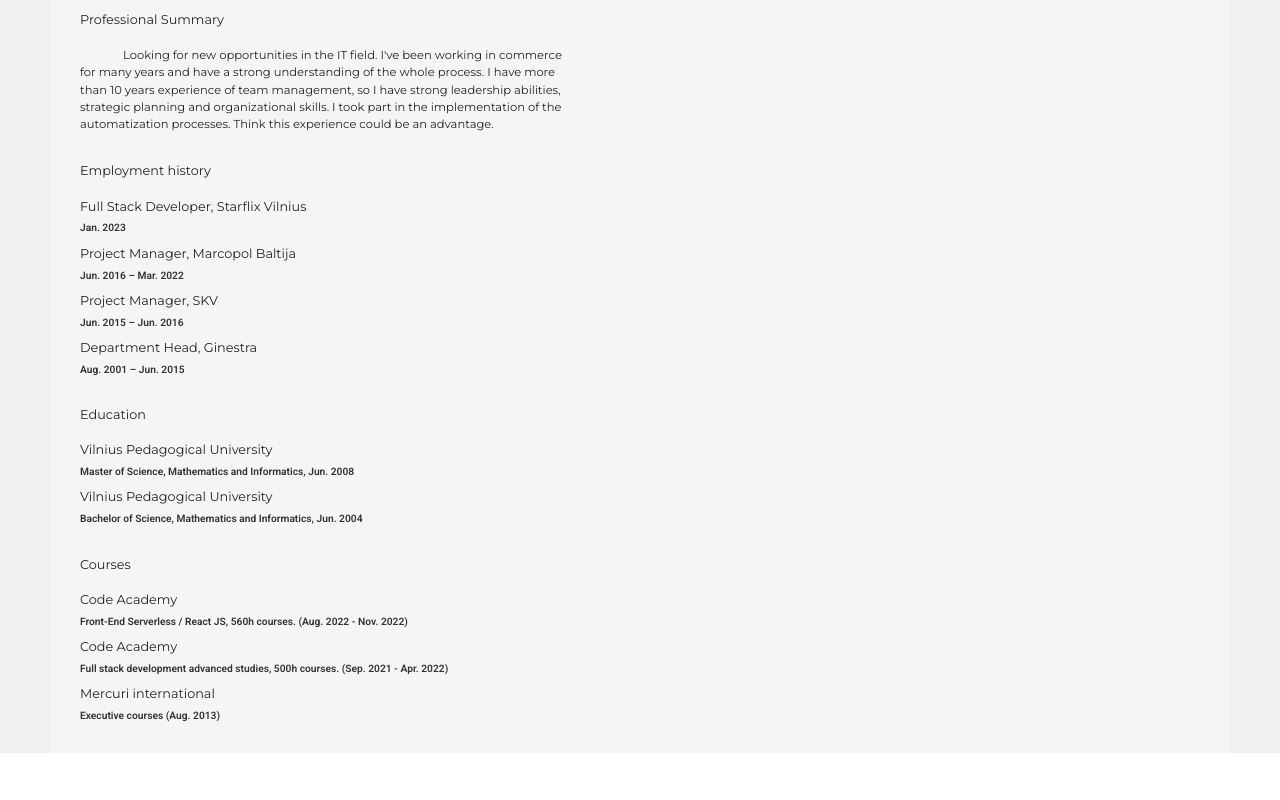
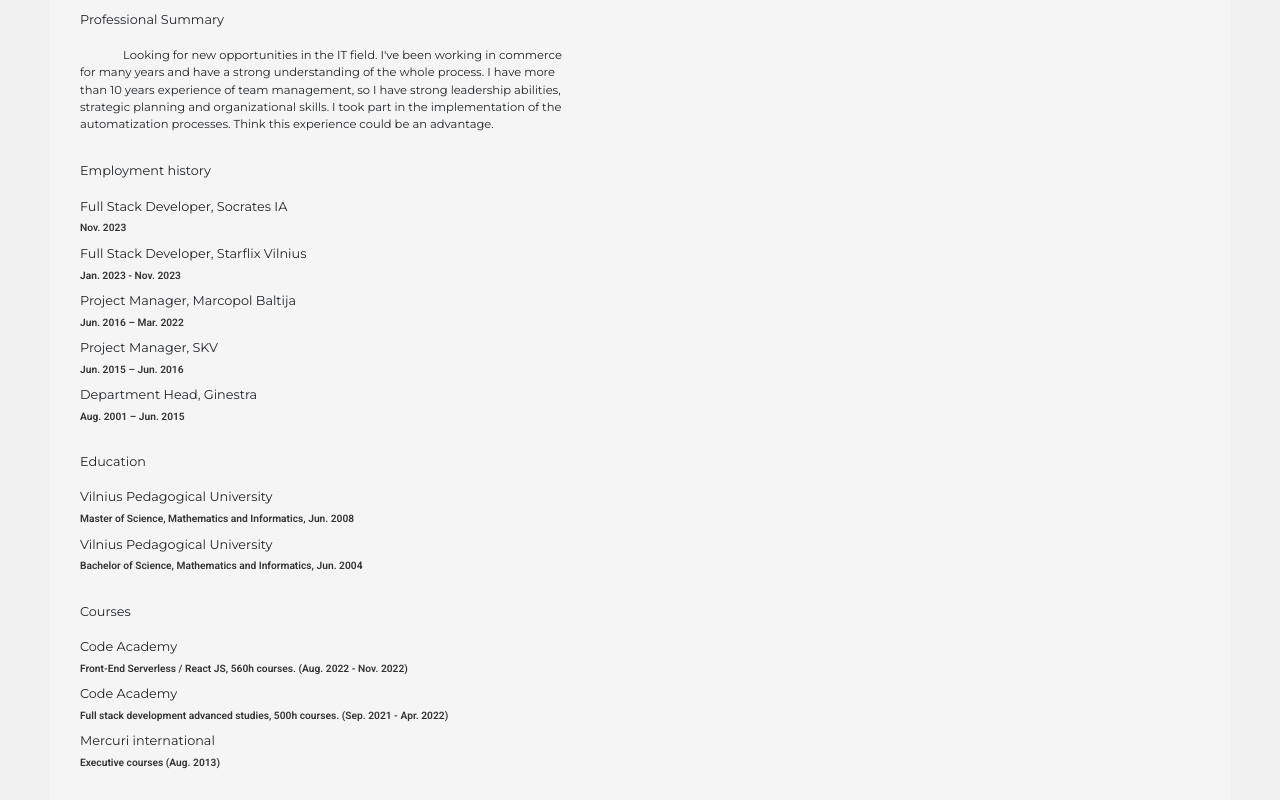
Before and after one commit to AndzejusN/CV, a website: page docs/index.html in a window 1280 px wide. Shown: the part 1138-1938 px from the top of the page. Before the commit the page ends 1891 px from the top, so only its background shows below. Drawn offline with nearby package versions, Linux system fonts and the light colour scheme.

Commit message:
Update index.html
update Socrates IA

```diff
--- a/docs/index.html
+++ b/docs/index.html
@@ -225,8 +225,10 @@
                 </div>
                 <div class="content">
                     <h4 class="content-header"> Employment history</h4>
+                    <h5 class="start">Full Stack Developer, Socrates IA</h5>
+                    <div class="marked">Nov. 2023</div>
                     <h5 class="start">Full Stack Developer, Starflix Vilnius</h5>
-                    <div class="marked">Jan. 2023</div>
+                    <div class="marked">Jan. 2023 - Nov. 2023</div>
                     <h5 class="start">Project Manager, Marcopol Baltija</h5>
                     <div class="marked">Jun. 2016 – Mar. 2022</div>
                     <h5 class="start">Project Manager, SKV</h5>
```
